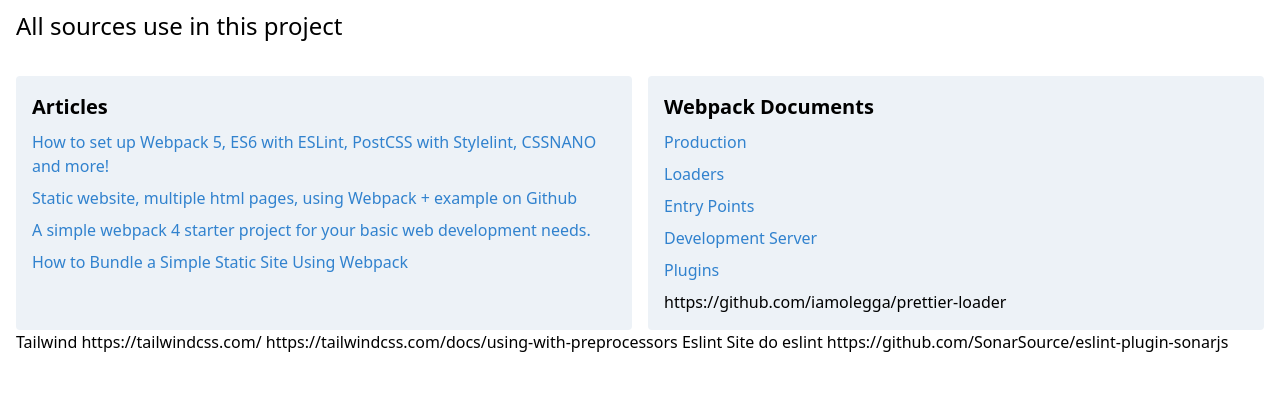
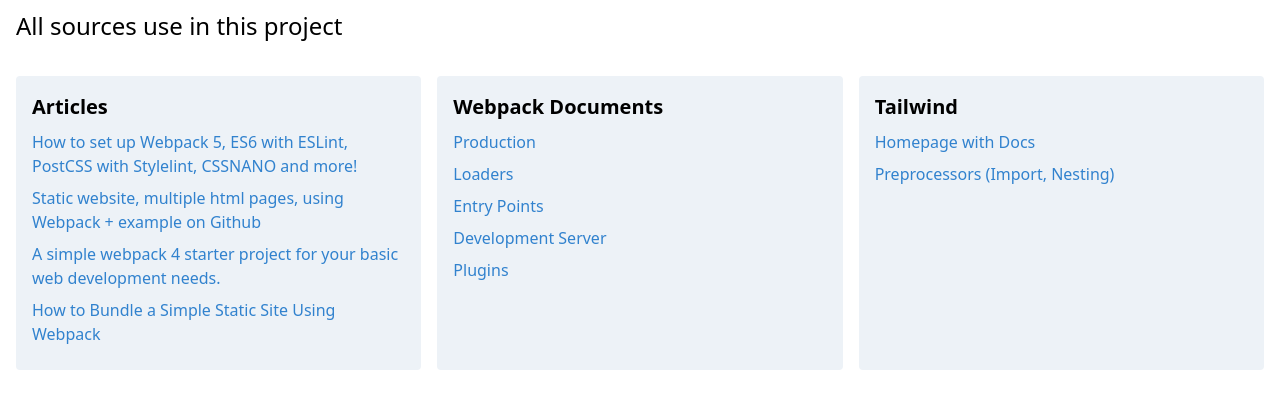
Before and after one commit to ThadeuJose/webpack-setup, a website built with webpack: page src/source.html in a window 1280 px wide. Shown: the part 93-502 px from the top of the page. Built offline with nearby package versions, Linux system fonts and the light colour scheme.

Commit message:
Index and Source refactor
Adjust of css and layout in the html files

```diff
--- a/src/index.html
+++ b/src/index.html
@@ -13,7 +13,12 @@
   </head>
   <body class="m-4">
     <h1 class="title">Homepage</h1>
-    <div><span>Webpack</span>Setup with Babel, PostCSS, Tailwind who serve multiples HTML pages</div>
-    <div><a class="pill" href="/source.html">Sources</a></div>
+    <div class="mb-4">
+      <span class="font-semibold">Webpack</span> Setup with <span class="font-semibold">Babel</span>, <span class="font-semibold">PostCSS</span>, <span class="font-semibold">Tailwind</span> who
+      serve multiples HTML pages
+    </div>
+    <div>
+      <a class="pill" href="/source.html">Sources</a>
+    </div>
   </body>
 </html>
--- a/src/source.html
+++ b/src/source.html
@@ -28,6 +28,7 @@
 
       </div>
     </div>
+
     <div class="w-1/2">
       <div class="box">
 
@@ -38,22 +39,20 @@
         <div class="link_box"><a class="link" href="https://webpack.js.org/concepts/entry-points/#multi-page-application">Entry Points</a></div>
         <div class="link_box"><a class="link" href="https://webpack.js.org/configuration/dev-server/">Development Server</a></div>
         <div class="link_box"><a class="link" href="https://webpack.js.org/concepts/plugins/">Plugins</a></div>
-        https://github.com/iamolegga/prettier-loader
-
-
       </div>
     </div>
+
+    <div class="w-1/2">
+      <div class="box">
+
+        <p class="box_title">Tailwind</p>
+
+        <div class="link_box"><a class="link" href="https://tailwindcss.com/">Homepage with Docs</a></div>
+        <div class="link_box"><a class="link" href="https://tailwindcss.com/docs/using-with-preprocessors">Preprocessors (Import, Nesting)</a></div>
+      </div>
+    </div>
+
   </div>
 
 </body>
 </html>
-
-
-Tailwind
-https://tailwindcss.com/
-
-https://tailwindcss.com/docs/using-with-preprocessors
-
-Eslint
-Site do eslint
-https://github.com/SonarSource/eslint-plugin-sonarjs
```
Also changed, not shown: README.md.
